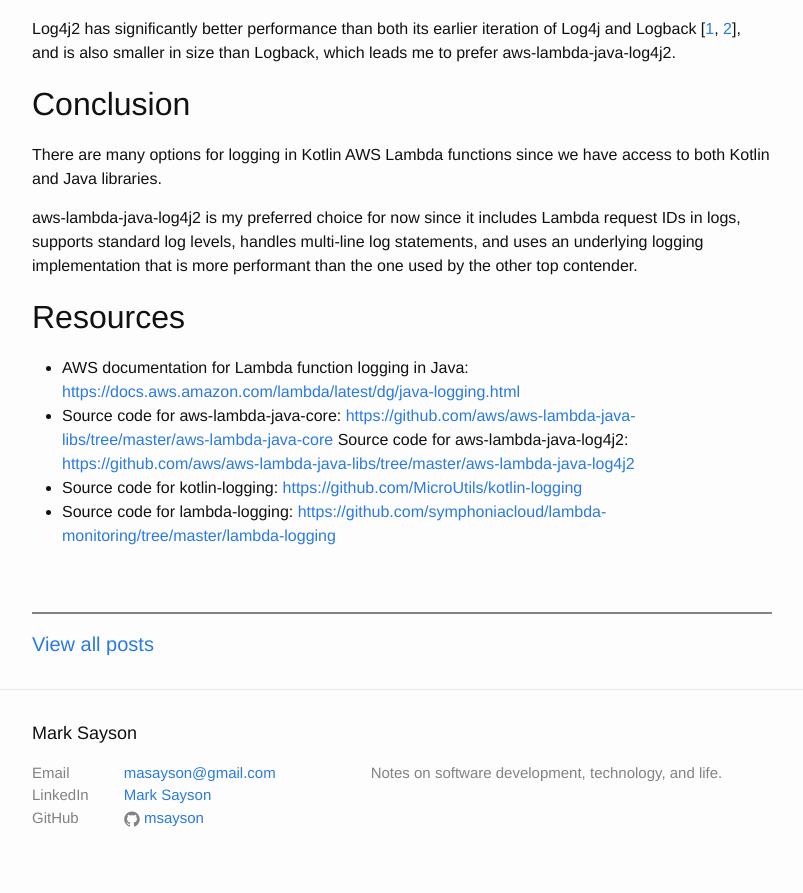
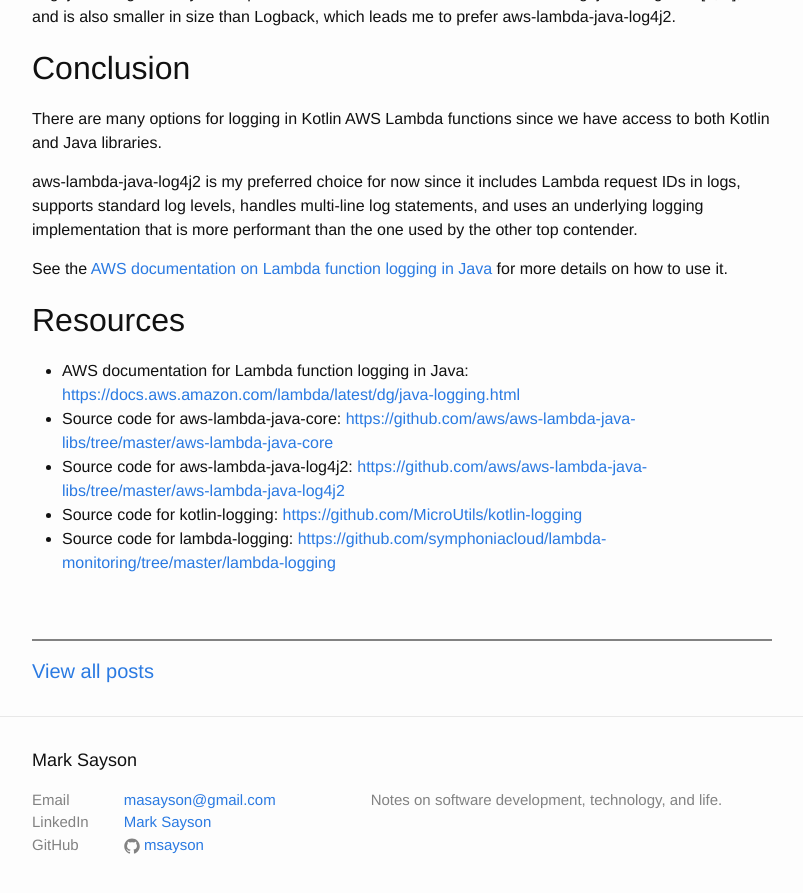
Before and after one commit to msayson/msayson.github.io, a Jekyll site: the page built from _posts/2020-08-08-choosing-kotlin-logging-library-for-aws-lambda.markdown, in a window 1280 px wide and 900 px high, scrolled down 2027 px. Shown: the top 893 px of the window, without its empty margins (238-1041 px from the left). Built offline with Jekyll 4.4.1, drawn with Linux system fonts in a browser that asks for light colours.

Commit message:
Updated formatting for Kotlin logging post

```diff
--- a/_posts/2020-08-08-choosing-kotlin-logging-library-for-aws-lambda.markdown
+++ b/_posts/2020-08-08-choosing-kotlin-logging-library-for-aws-lambda.markdown
@@ -3,9 +3,8 @@
 title:  "Choosing a logging library for Kotlin AWS Lambda functions"
 date:   2020-08-08 20:00:00 -0700
 categories: aws, programming-languages
+excerpt: "<p>There are a lot of logging libraries to choose from when writing Kotlin AWS Lambda functions.  Since Kotlin is fully interoperable with Java, we have access to both Kotlin-based and Java-based logging libraries.</p><p>This post compares some of the major options and evaluates which are most suitable for Kotlin Lambda functions.</p>"
 ---
-
-## Introduction
 
 There are a lot of logging libraries to choose from when writing Kotlin AWS Lambda functions.  Since Kotlin is fully interoperable with Java, we have access to both Kotlin-based and Java-based logging libraries.
 
@@ -13,7 +12,7 @@
 
 ## Criteria for evaluating libraries
 
-#### 1. Include Lambda request IDs in log statements
+### 1. Include Lambda request IDs in log statements
 
 The most useful logs provide contextual information that allows us to quickly look up events associated with an issue, for example, the user ID or request ID, descriptions of actions taken for a given request, and error messages along with their stack traces.
 
@@ -21,11 +20,11 @@
 
 Logging libraries that make it easy to automatically include Lambda request IDs in log statements will therefore be rated higher than other libraries that force us to put in more effort to construct the same contextual information.
 
-#### 2. Support multiple log levels
+### 2. Support multiple log levels
 
 It's also helpful for logs to differentiate between informational, warning, and error statements.  Common Java logging APIs such as [SLF4J](http://www.slf4j.org/) have log levels of trace, debug, info, warn, error, and fatal, where you can usually configure the minimum level that should be logged for a given environment.  Trace and debug statements are often only enabled in test environments.
 
-#### 3. Handle multi-line log statements
+### 3. Handle multi-line log statements
 
 Finally, when we include multiple lines of text in a log statement, they should be aggregated into a single CloudWatch log event, otherwise our service will be making unnecessary CloudWatch API calls and we'll have to dig through multiple CloudWatch events that should all really be a single log statement.
 
@@ -73,10 +72,12 @@
 
 aws-lambda-java-log4j2 is my preferred choice for now since it includes Lambda request IDs in logs, supports standard log levels, handles multi-line log statements, and uses an underlying logging implementation that is more performant than the one used by the other top contender.
 
+See the [AWS documentation on Lambda function logging in Java](https://docs.aws.amazon.com/lambda/latest/dg/java-logging.html) for more details on how to use it.
+
 ## Resources
 
 * AWS documentation for Lambda function logging in Java: [https://docs.aws.amazon.com/lambda/latest/dg/java-logging.html](https://docs.aws.amazon.com/lambda/latest/dg/java-logging.html)
 * Source code for aws-lambda-java-core: [https://github.com/aws/aws-lambda-java-libs/tree/master/aws-lambda-java-core](https://github.com/aws/aws-lambda-java-libs/tree/master/aws-lambda-java-core)
-Source code for aws-lambda-java-log4j2: [https://github.com/aws/aws-lambda-java-libs/tree/master/aws-lambda-java-log4j2](https://github.com/aws/aws-lambda-java-libs/tree/master/aws-lambda-java-log4j2)
+* Source code for aws-lambda-java-log4j2: [https://github.com/aws/aws-lambda-java-libs/tree/master/aws-lambda-java-log4j2](https://github.com/aws/aws-lambda-java-libs/tree/master/aws-lambda-java-log4j2)
 * Source code for kotlin-logging: [https://github.com/MicroUtils/kotlin-logging](https://github.com/MicroUtils/kotlin-logging)
 * Source code for lambda-logging: [https://github.com/symphoniacloud/lambda-monitoring/tree/master/lambda-logging](https://github.com/symphoniacloud/lambda-monitoring/tree/master/lambda-logging)
```
